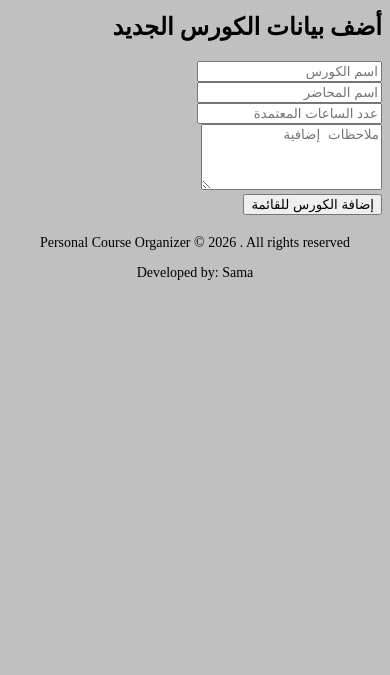
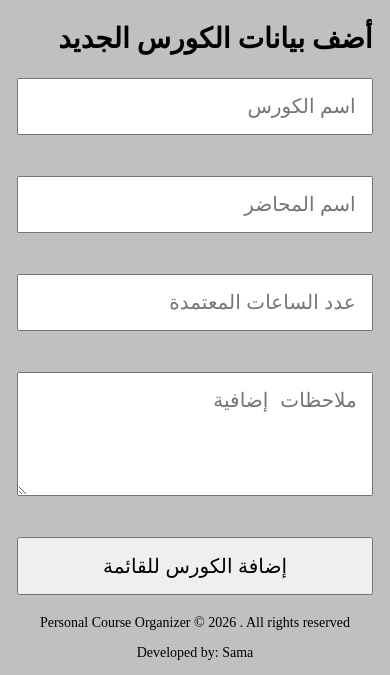
Before and after one commit to samaatef2372007-coder/it-project-sama, a plain HTML site: page add.html in a window 390 px wide. Shown: the part 179-854 px from the top of the page. Drawn offline with Linux system fonts and the light colour scheme.

Commit message:
Add files via upload

```diff
--- a/style.css
+++ b/style.css
@@ -53,3 +53,41 @@
     background-color: #f2f2f2;
     font-weight: bold;
 }
+body {
+    font-size: 22px;
+}
+
+h1 {
+    font-size: 32px;
+}
+
+h2 {
+    font-size: 28px;
+}
+
+input, textarea, button {
+    display: block;
+    width: 100%;
+    padding: 15px;
+    margin-bottom: 20px;
+    font-size: 20px;
+    box-sizing: border-box;
+}
+
+table {
+    font-size: 20px;
+}
+
+table th, table td {
+    padding: 15px;
+}
+
+@media (max-width: 600px) {
+    body {
+        font-size: 18px;
+    }
+    .container, main {
+        width: 95%;
+        margin: 0 auto;
+    }
+}
```
